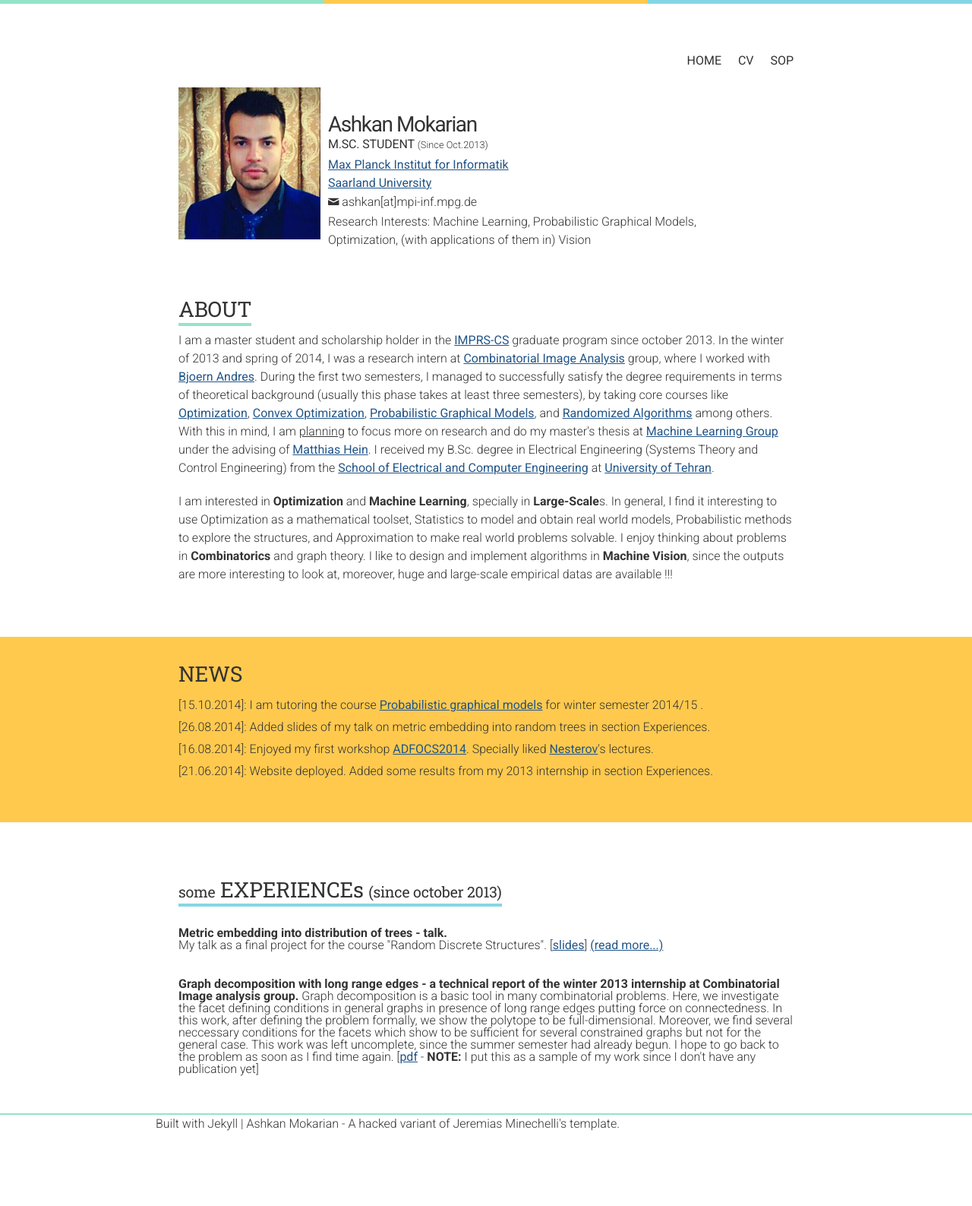
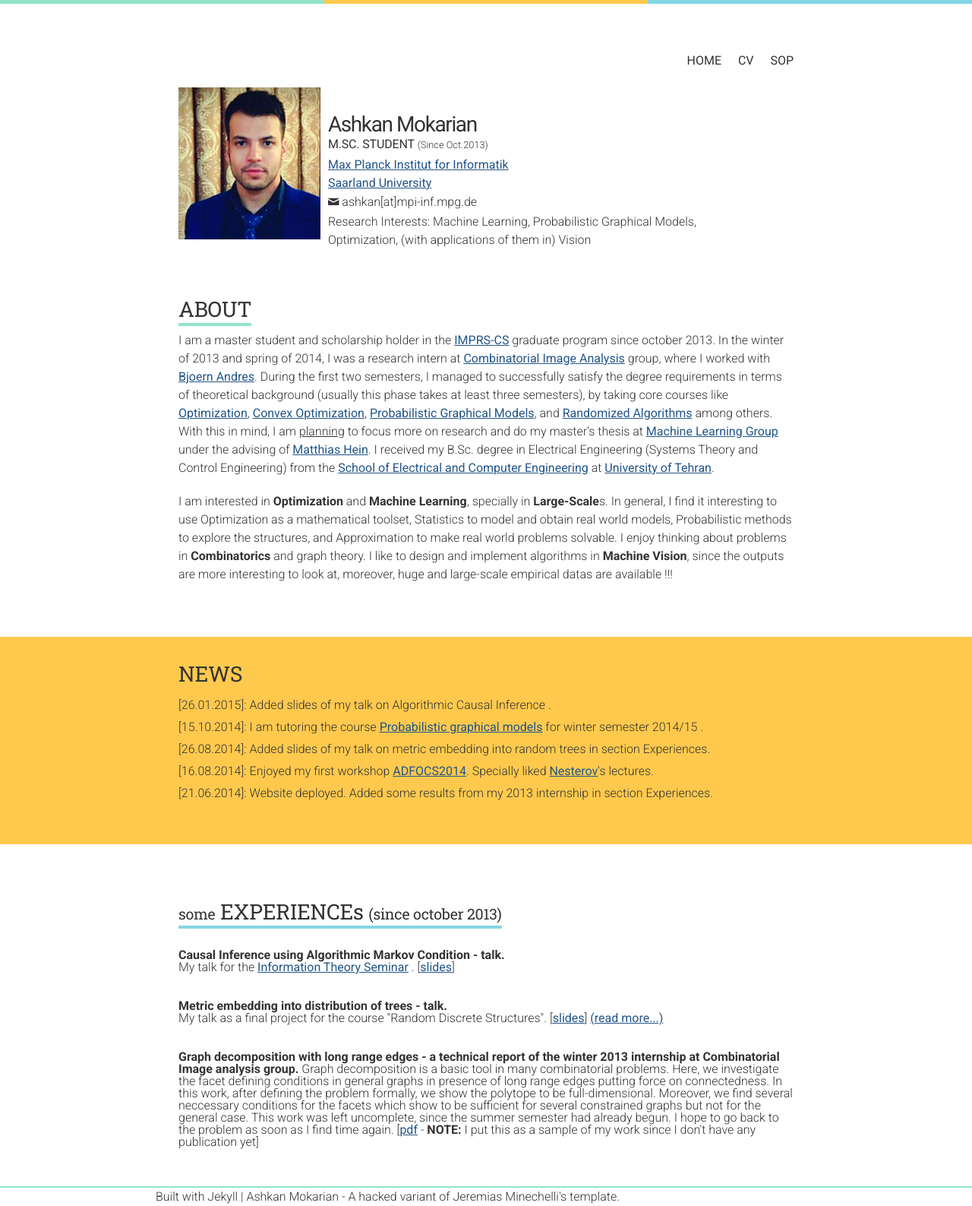
Before and after one commit to ashkan-mokarian/ashkan-mokarian.github.io, a Jekyll site: the page built from index.html, in a window 1280 px wide. Shown: the whole page at 76% size. Built offline with Jekyll 4.4.1, drawn with Linux system fonts in a browser that asks for light colours; Markdown is read by kramdown in place of the engine named in the settings.

Commit message:
AIT causal inference slides added with news

```diff
--- /dev/null
+++ b/_posts/2015-01-26-algorithmic_causal_inference.html
@@ -0,0 +1,8 @@
+---
+title: 'Algorithmic Information Theory seminar: Causal Inference using Algorithmic Markov Condition'
+layout: post
+more: 'no'
+---
+<span style="font-weight:bold;">Causal Inference using Algorithmic Markov Condition - talk.</span><br>
+My talk for the <a href="http://people.mmci.uni-saarland.de/~jilles/edu/its/" style="color: #258;text-decoration: underline;" target="_blank">Information Theory Seminar</a> .
+[<a href="/assets/Algorithmic_Causality.pdf" style="color: #258;text-decoration: underline;" target="_blank">slides</a>]
--- a/index.html
+++ b/index.html
@@ -38,6 +38,8 @@ layout: default
 <section class="hello-blog">
 	<div class="container" style="padding-top:10px;">
 		<h3>NEWS</h3>
+			<p style="margin:5px 0;">[26.01.2015]: Added slides of my talk on Algorithmic Causal Inference .</p>
+
 			<p style="margin:5px 0;">[15.10.2014]: I am tutoring the course <a href="https://www.mpi-inf.mpg.de/departments/computer-vision-and-multimodal-computing/teaching/courses/probabilistic-graphical-models-and-their-applications/" style="color: #258;text-decoration: underline;" target="_blank">Probabilistic graphical models</a> for winter semester 2014/15 .</p>
 
 			<p style="margin:5px 0;">[26.08.2014]: Added slides of my talk on metric embedding into random trees in section Experiences.</p>
```
Also changed, not shown: 1 other file.
